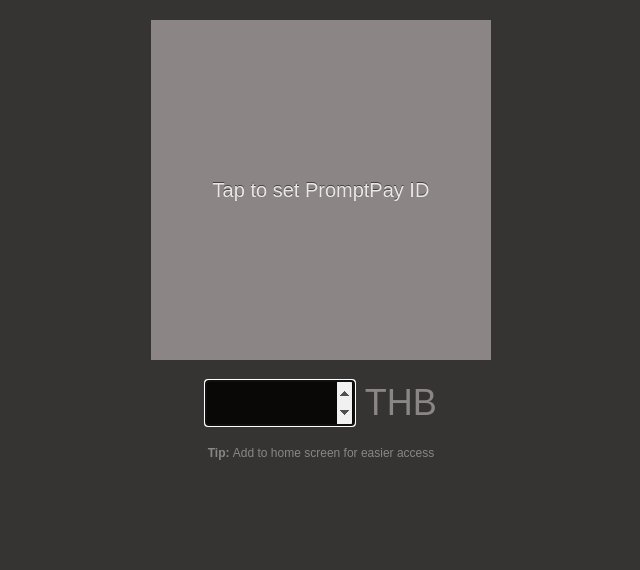
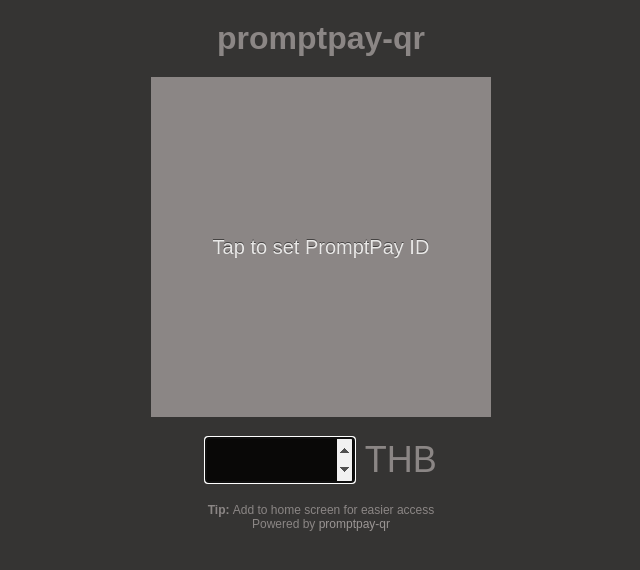
Before and after one commit to dtinth/promptpay-qr, a React (Create React App) app in the folder webapp/: page / in a window 1280 px wide. Shown: the top 570 px of the page, without its empty margins (319-959 px from the left). Built offline with nearby package versions, Linux system fonts and the light colour scheme.

Commit message:
:lipstick:

```diff
--- a/webapp/public/index.html
+++ b/webapp/public/index.html
@@ -22,6 +22,7 @@
     <title>promptpay-qr</title>
   </head>
   <body>
+    <h1>promptpay-qr</h1>
     <noscript>
       You need to enable JavaScript to run this app.
     </noscript>
--- a/webapp/src/App.js
+++ b/webapp/src/App.js
@@ -79,6 +79,8 @@ class App extends Component {
         </div>
         <div className='tip'>
           <strong>Tip: </strong>Add to home screen for easier access
+          <br />
+          Powered by <a href='https://github.com/dtinth/promptpay-qr' target='_blank'>promptpay-qr</a>
         </div>
       </div>
     )
--- a/webapp/src/index.css
+++ b/webapp/src/index.css
@@ -57,3 +57,14 @@ body {
   margin: 20px 0;
   color: #8b8685;
 }
+
+.tip a {
+  color: #9b9695;
+  text-decoration: none;
+}
+
+h1 {
+  margin: 20px 0;
+  font-size: 32px;
+  color: #8b8685;
+}
```
